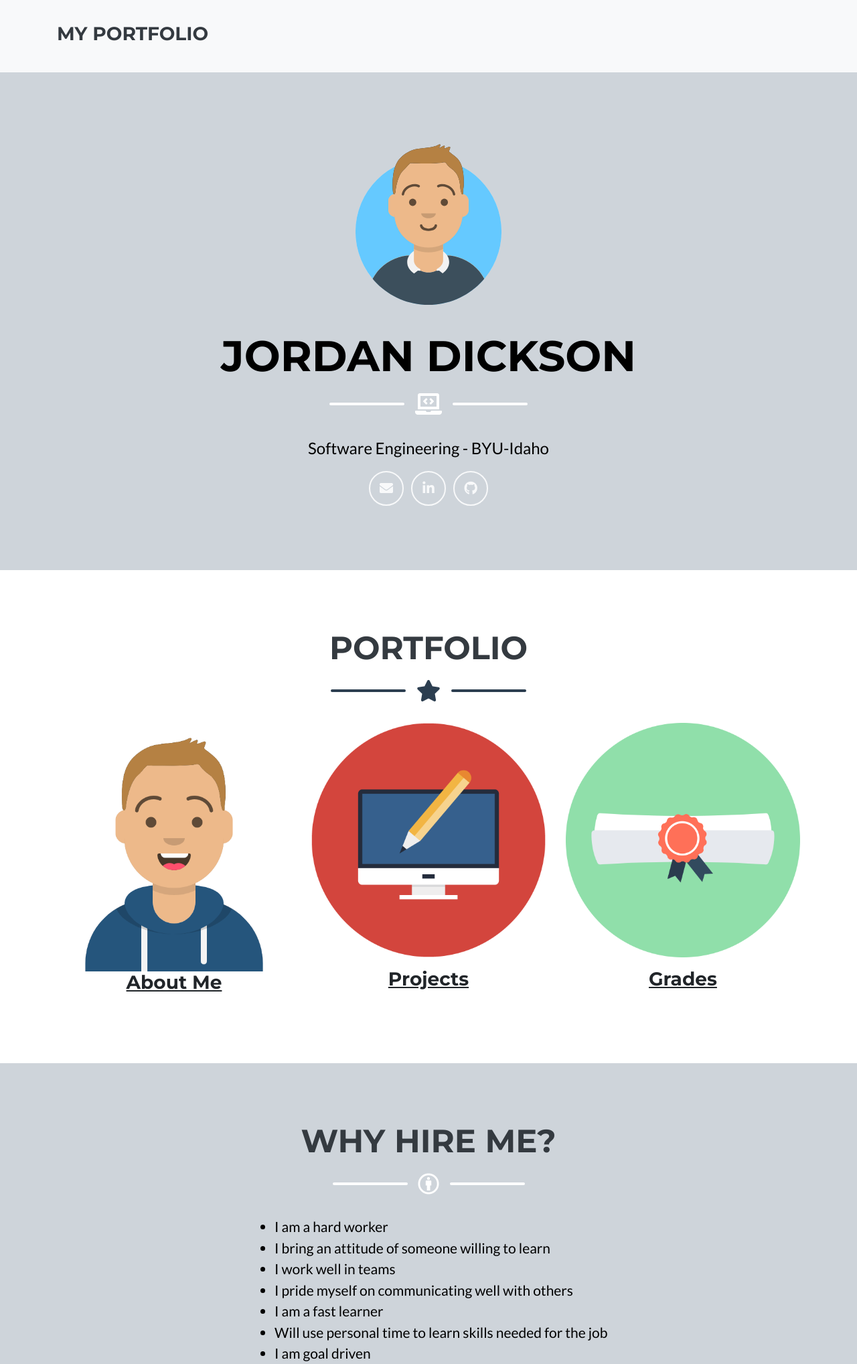
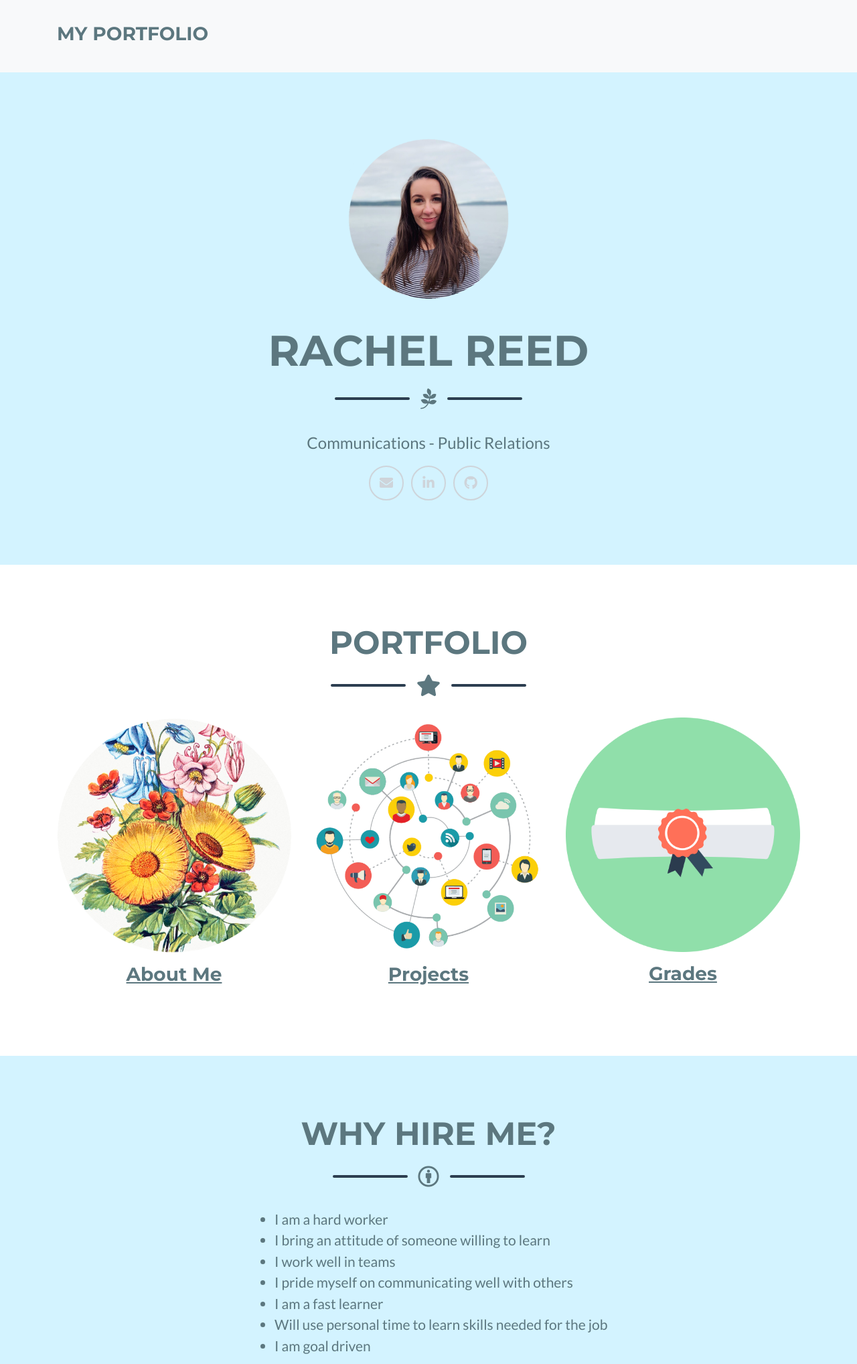
Before and after one commit to jfdickson25/other-portfolios, a PHP site: page /rachel-reed-portfolio.html in a window 1280 px wide. Shown: the top 2036 px of the page at 67% size. Run offline with PHP 8.4, Linux system fonts and the light colour scheme.

Commit message:
Made Rachel's website

```diff
--- a/web/portfolio.css
+++ b/web/portfolio.css
@@ -3,7 +3,7 @@ p {
 }
 .back-color {
     color: black !important;
-    background-color: #ced4da !important;
+    background-color: #d3f3ff!important;
 }
 
 .title {
@@ -24,3 +24,12 @@ p {
 li {
     font-size:21px;
 }
+
+.let {
+    color:#5C777F !important;
+}
+
+.letter {
+    color:#5C777F;
+    font-size: 24px;
+}
--- a/web/rachel-reed-portfolio.html
+++ b/web/rachel-reed-portfolio.html
@@ -23,43 +23,43 @@
 <body id="page-top">
 
   <!-- Navigation -->
-  <nav class="navbar navbar-expand-lg bg-light text-uppercase fixed-top text-dark" id="mainNav">
+  <nav class="navbar navbar-expand-lg bg-light text-uppercase fixed-top" id="mainNav">
     <div class="container">
-      <h1 class="navbar-brand js-scroll-trigger text-dark">My Portfolio</h1>
+      <h1 class="navbar-brand js-scroll-trigger let">My Portfolio</h1>
     </div>
   </nav>
 
   <!-- Masthead -->
-  <header class="masthead bg-primary text-white text-center, back-color">
+  <header class="masthead bg-#ffd1dc text-white text-center, back-color">
     <div class="container d-flex align-items-center flex-column">
 
       <!-- Masthead Avatar Image -->
-      <img class="masthead-avatar mb-5" src="img\jordan-avataaars.svg" alt="Jordan Dickson">
+      <img class="masthead-avatar mb-5" src="img\rachel-reed.png" alt="Jordan Dickson">
 
       <!-- Masthead Heading -->
-      <h1 class="masthead-heading text-uppercase mb-0">Jordan Dickson</h1>
+      <h1 class="masthead-heading text-uppercase mb-0 let">Rachel Reed</h1>
 
       <!-- Icon Divider -->
-      <div class="divider-custom divider-light">
+      <div class="divider-custom divider-info">
         <div class="divider-custom-line"></div>
         <div class="divider-custom-icon">
-          <i class="fas fa-laptop-code"></i>
+          <i class="fab fa-pagelines let"></i></i>
         </div>
-        <div class="divider-custom-line"></div>
+        <div class="divider-custom-line let"></div>
       </div>
 
       <!-- Masthead Subheading -->
-      <p class="masthead-subheading font-weight-light mb-0">Software Engineering - BYU-Idaho</p>
+      <p class="masthead-subheading font-weight-light mb-0 let">Communications - Public Relations</p>
 
       <span class="mt-3">
-      <a class="btn btn-outline-light btn-social mx-1" href="mailto:jfdickson25@gmail.com?Subject=Portfolio%20"
+      <a class="btn btn-outline-primary btn-social mx-1" href="mailto:jfdickson25@gmail.com?Subject=Portfolio%20"
         target="_top">
         <i class="fas fa-envelope"></i>
       </a>
-      <a class="btn btn-outline-light btn-social mx-1" href="https://www.linkedin.com/in/jordan-forrest-dickson" target="_blank">
+      <a class="btn btn-outline-info btn-social mx-1" href="https://www.linkedin.com/in/jordan-forrest-dickson" target="_blank">
         <i class="fab fa-fw fa-linkedin-in"></i>
       </a>
-      <a class="btn btn-outline-light btn-social mx-1" href="https://github.com/jfdickson25/cs313.git" target="_blank">
+      <a class="btn btn-outline-info btn-social mx-1" href="https://github.com/jfdickson25/cs313.git" target="_blank">
         <i class="fab fa-github"></i>
       </a>
       </span>
@@ -72,15 +72,15 @@
     <div class="container">
 
       <!-- Portfolio Section Heading -->
-      <h2 class="page-section-heading text-center text-uppercase text-dark mb-0">Portfolio</h2>
+      <h2 class="page-section-heading text-center text-uppercase mb-0 let">Portfolio</h2>
 
       <!-- Icon Divider -->
       <div class="divider-custom">
         <div class="divider-custom-line"></div>
         <div class="divider-custom-icon">
-          <i class="fas fa-star"></i>
+          <i class="fas fa-star let"></i>
         </div>
-        <div class="divider-custom-line"></div>
+        <div class="divider-custom-line let"></div>
       </div>
 
       <!-- Portfolio Grid Items -->
@@ -94,8 +94,8 @@
                 <i class="fas fa-plus fa-3x"></i>
               </div>
             </div>
-            <img class="img-fluid" src="img/portfolio/user.png" alt="User Avatar" height="512px" width="512px">
-            <h3 class="mt-.5 portfolio-text">About Me</h3>
+            <img class="img-fluid" src="img/portfolio/plant.png" alt="User Avatar" height="512px" width="512px">
+            <h3 class="mt-3 portfolio-text let">About Me</h3>
           </div>
         </div>
 
@@ -107,8 +107,8 @@
                 <i class="fas fa-plus fa-3x"></i>
               </div>
             </div>
-            <img class="img-fluid" src="img/portfolio/Code.png" alt="Code Icon" height="512px" width="512px">
-            <h3 class="mt-3 portfolio-text">Projects</h3>
+            <img class="img-fluid" src="img/portfolio/communications.png" alt="Code Icon" height="512px" width="512px">
+            <h3 class="mt-3 portfolio-text let">Projects</h3>
           </div>
         </div>
 
@@ -121,7 +121,7 @@
               </div>
             </div>
             <img class="img-fluid" src="img/portfolio/transcript.png" alt="Transcript Icon" height="512px" width="512px">
-            <h3 class="mt-3 portfolio-text">Grades</h3>
+            <h3 class="mt-3 portfolio-text let">Grades</h3>
           </div>
         </div>
 
@@ -136,20 +136,20 @@
     <div class="container">
 
       <!-- About Section Heading -->
-      <h2 class="page-section-heading text-center text-uppercase text-dark">Why Hire Me?</h2>
+      <h2 class="page-section-heading text-center text-uppercase let">Why Hire Me?</h2>
 
       <!-- Icon Divider -->
-      <div class="divider-custom divider-light">
+      <div class="divider-custom let">
         <div class="divider-custom-line"></div>
         <div class="divider-custom-icon">
-          <i class="fab fa-creative-commons-by"></i>
+          <i class="fab fa-creative-commons-by let"></i>
         </div>
         <div class="divider-custom-line"></div>
       </div>
 
       <!-- About Section Content -->
       <div class="row">
-        <div class="col-lg-6 ml-auto mr-auto">
+        <div class="col-lg-6 ml-auto mr-auto let">
           <ul>
             <li>I am a hard worker</li>
             <li>I bring an attitude of someone willing to learn</li>
@@ -162,7 +162,7 @@
         </div>
       </div>
 
-      <div class="row mt-3" style="text-align:center; font-size:24;">
+      <div class="row mt-3 letter" style="text-align:center; font-size:48;">
         <p>I feel like I would be a great addition to any company looking for an intern who is ready to give it their all!</p>
       </div>
 
@@ -175,15 +175,15 @@
     <div class="container">
 
       <!-- Portfolio Section Heading -->
-      <h2 class="page-section-heading text-center text-uppercase text-dark mb-3 mt-3">Resume</h2>
+      <h2 class="page-section-heading text-center text-uppercase let mb-3 mt-3">Resume</h2>
 
       <!-- Icon Divider -->
       <div class="divider-custom">
-        <div class="divider-custom-line"></div>
+        <div class="divider-custom-line let"></div>
         <div class="divider-custom-icon">
-          <i class="fas fa-file-alt"></i>
+          <i class="fas fa-file-alt let"></i>
         </div>
-        <div class="divider-custom-line"></div>
+        <div class="divider-custom-line let"></div>
       </div>
 
       <br>
@@ -216,9 +216,9 @@
   </section>
 
   <!-- Copyright Section -->
-  <section class="copyright py-4 bg-light text-center text-dark">
+  <section class="copyright py-4 bg-light text-center let">
     <div class="container">
-      <small>Copyright &copy; Jordan Dickson 2020</small>
+      <small>Copyright &copy; Rachel Reed 2020</small>
     </div>
   </section>
 
@@ -246,7 +246,7 @@
             <div class="row justify-content-center">
               <div class="col-lg-8">
                 <!-- Portfolio Modal - Title -->
-                <h2 class="portfolio-modal-title text-dark text-uppercase mb-0">About Me</h2>
+                <h2 class="portfolio-modal-title let text-uppercase mb-0">About Me</h2>
                 <!-- Icon Divider -->
                 <div class="divider-custom">
                   <div class="divider-custom-line"></div>
@@ -266,7 +266,7 @@
                   catch a movie, or The Social Ice Cream parlor....which is pretty obvious why I go there. </p>
                 <hr>
 
-                <h2 class="portfolio-modal-title text-dark text-uppercase mb-0 mt-3">My Family</h2>
+                <h2 class="portfolio-modal-title let text-uppercase mb-0 mt-3">My Family</h2>
                 <!-- Icon Divider -->
                 <div class="divider-custom">
                   <div class="divider-custom-line"></div>
@@ -287,7 +287,7 @@
                 <hr>
                 <br>
                 <br>
-                <h2 class="portfolio-modal-title text-dark text-uppercase mb-0">Service Opportunities</h2>
+                <h2 class="portfolio-modal-title let text-uppercase mb-0">Service Opportunities</h2>
                 <!-- Icon Divider -->
                 <div class="divider-custom">
                   <div class="divider-custom-line"></div>
@@ -332,7 +332,7 @@
               <div class="col-lg-8">
 
                 <!-- Portfolio Modal - Title -->
-                <h2 class="portfolio-modal-title text-dark text-uppercase mb-0">Webpages</h2>
+                <h2 class="portfolio-modal-title let text-uppercase mb-0">Webpages</h2>
                 <!-- Icon Divider -->
                 <div class="divider-custom">
                   <div class="divider-custom-line"></div>
@@ -359,7 +359,7 @@
 
 
                 <!-- Portfolio Modal - Title -->
-                <h2 class="portfolio-modal-title text-dark text-uppercase mb-0">Projects</h2>
+                <h2 class="portfolio-modal-title let text-uppercase mb-0">Projects</h2>
                 <!-- Icon Divider -->
                 <div class="divider-custom">
                   <div class="divider-custom-line"></div>
@@ -396,7 +396,7 @@
                 <br>
 
                 <!-- Portfolio Modal - Title -->
-                <h2 class="portfolio-modal-title text-dark text-uppercase mb-0">Language Experience</h2>
+                <h2 class="portfolio-modal-title let text-uppercase mb-0">Language Experience</h2>
                 <!-- Icon Divider -->
                 <div class="divider-custom">
                   <div class="divider-custom-line"></div>
@@ -440,7 +440,7 @@
             <div class="row justify-content-center">
               <div class="col-lg-8">
                 <!-- Portfolio Modal - Title -->
-                <h2 class="portfolio-modal-title text-dark text-uppercase mb-0">Applicable Courses</h2>
+                <h2 class="portfolio-modal-title let text-uppercase mb-0">Applicable Courses</h2>
                 <!-- Icon Divider -->
                 <div class="divider-custom">
                   <div class="divider-custom-line"></div>
@@ -497,7 +497,7 @@
             <div class="row justify-content-center">
               <div class="col-lg-8">
                 <!-- Portfolio Modal - Title -->
-                <h2 class="portfolio-modal-title text-dark text-uppercase mb-0">My Resume</h2>
+                <h2 class="portfolio-modal-title let text-uppercase mb-0">My Resume</h2>
                 <!-- Icon Divider -->
                 <div class="divider-custom">
                   <div class="divider-custom-line"></div>
```
Also changed, not shown: web/test.php (deleted, +0 -12 lines), web/css/freelancer.css, web/img/Rachel-Reed.png (added), web/img/jordan-avataaars.svg (deleted), web/img/portfolio/communications.png (added), web/img/portfolio/plant.png (added), web/img/portfolio/resume-icon.png, web/img/portfolio/user.png, web/img/rachel-reed.svg (added).
